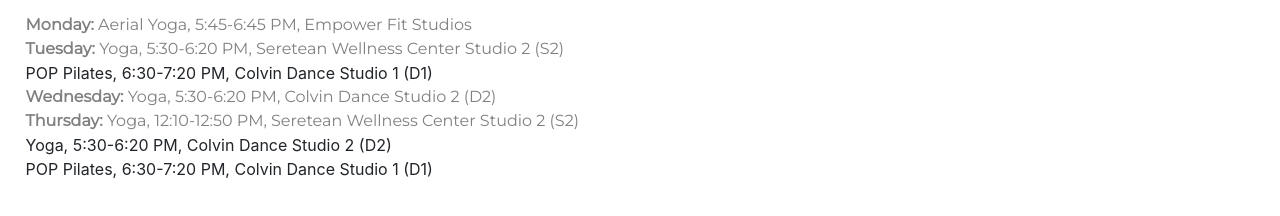
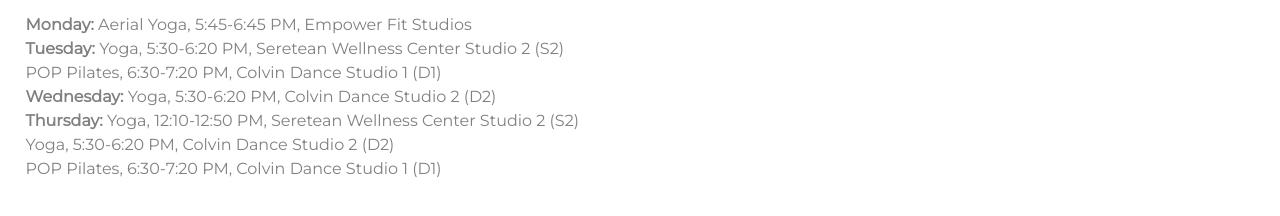
Before and after one commit to advanza1672/advanz.fitness, a plain HTML site: page classes.html in a window 1280 px wide. Shown: the part 400-616 px from the top of the page. Drawn offline with nearby package versions, Linux system fonts and the light colour scheme.

Commit message:
Update classes.html

```diff
--- a/classes.html
+++ b/classes.html
@@ -171,11 +171,11 @@
                 <p>January 12, 2020 - January 18, 2020</p>
                 <div style="font-family: 'Montserrat', sans-serif; color:grey;"><strong>Monday:</strong> Aerial Yoga, 5:45-6:45 PM, Empower Fit Studios</div>
                 <div style="font-family: 'Montserrat', sans-serif; color:grey;"><strong>Tuesday:</strong> Yoga, 5:30-6:20 PM, Seretean Wellness Center Studio 2 (S2)</div>
-                <div>POP Pilates, 6:30-7:20 PM, Colvin Dance Studio 1 (D1)</div>
+                <div style="font-family: 'Montserrat', sans-serif; color:grey;">POP Pilates, 6:30-7:20 PM, Colvin Dance Studio 1 (D1)</div>
                 <div style="font-family: 'Montserrat', sans-serif; color:grey;"><strong>Wednesday:</strong> Yoga, 5:30-6:20 PM, Colvin Dance Studio 2 (D2)</div>
                 <div style="font-family: 'Montserrat', sans-serif; color:grey;"><strong>Thursday:</strong> Yoga, 12:10-12:50 PM, Seretean Wellness Center Studio 2 (S2)</div>
-                    <div>Yoga, 5:30-6:20 PM, Colvin Dance Studio 2 (D2)</div>
-                <div>POP Pilates, 6:30-7:20 PM, Colvin Dance Studio 1 (D1)</div>
+                <div style="font-family: 'Montserrat', sans-serif; color:grey;">Yoga, 5:30-6:20 PM, Colvin Dance Studio 2 (D2)</div>
+                <div style="font-family: 'Montserrat', sans-serif; color:grey;">POP Pilates, 6:30-7:20 PM, Colvin Dance Studio 1 (D1)</div>
             </div>
         </div>
     </body>
```
